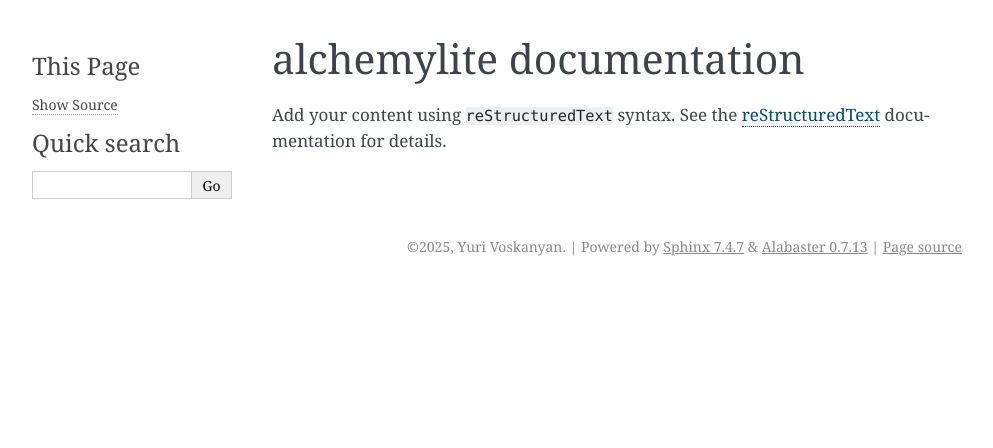
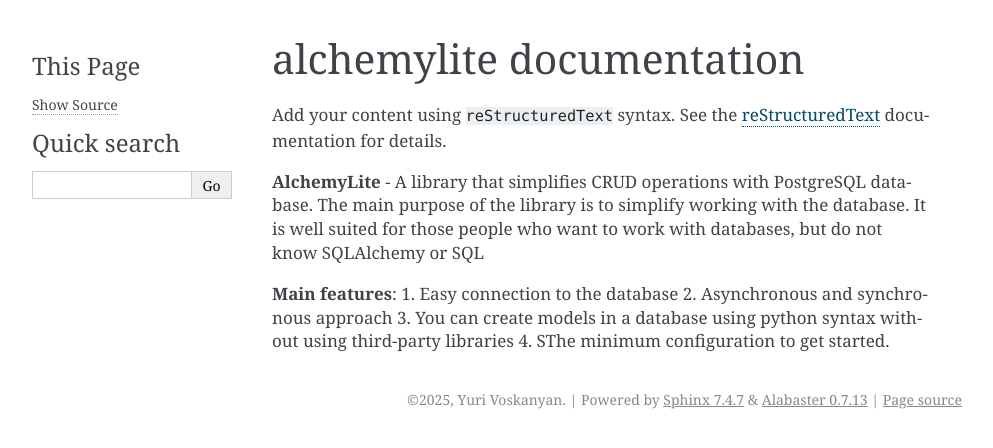
Before and after one commit to Garinelli/AlchemyLite, a Sphinx documentation site: the page built from docs/source/index.rst, in a window 1280 px wide. Shown: the top 448 px of the page, without its empty margins (148-1141 px from the left). Built offline with Sphinx 7.4.7, drawn with Linux system fonts in a browser that asks for light colours.

Commit message:
Created the main page.

```diff
--- a/docs/source/index.rst
+++ b/docs/source/index.rst
@@ -10,6 +10,15 @@
 `reStructuredText <https://www.sphinx-doc.org/en/master/usage/restructuredtext/index.html>`_
 documentation for details.
 
+**AlchemyLite** - A library that simplifies CRUD operations with PostgreSQL database.
+The main purpose of the library is to simplify working with the database. It is well suited for those people who want to work with databases,
+but do not know SQLAlchemy or SQL
+
+**Main features**:
+1. Easy connection to the database
+2. Asynchronous and synchronous approach
+3. You can create models in a database using python syntax without using third-party libraries
+4. SThe minimum configuration to get started.
 
 .. toctree::
    :maxdepth: 2
```
